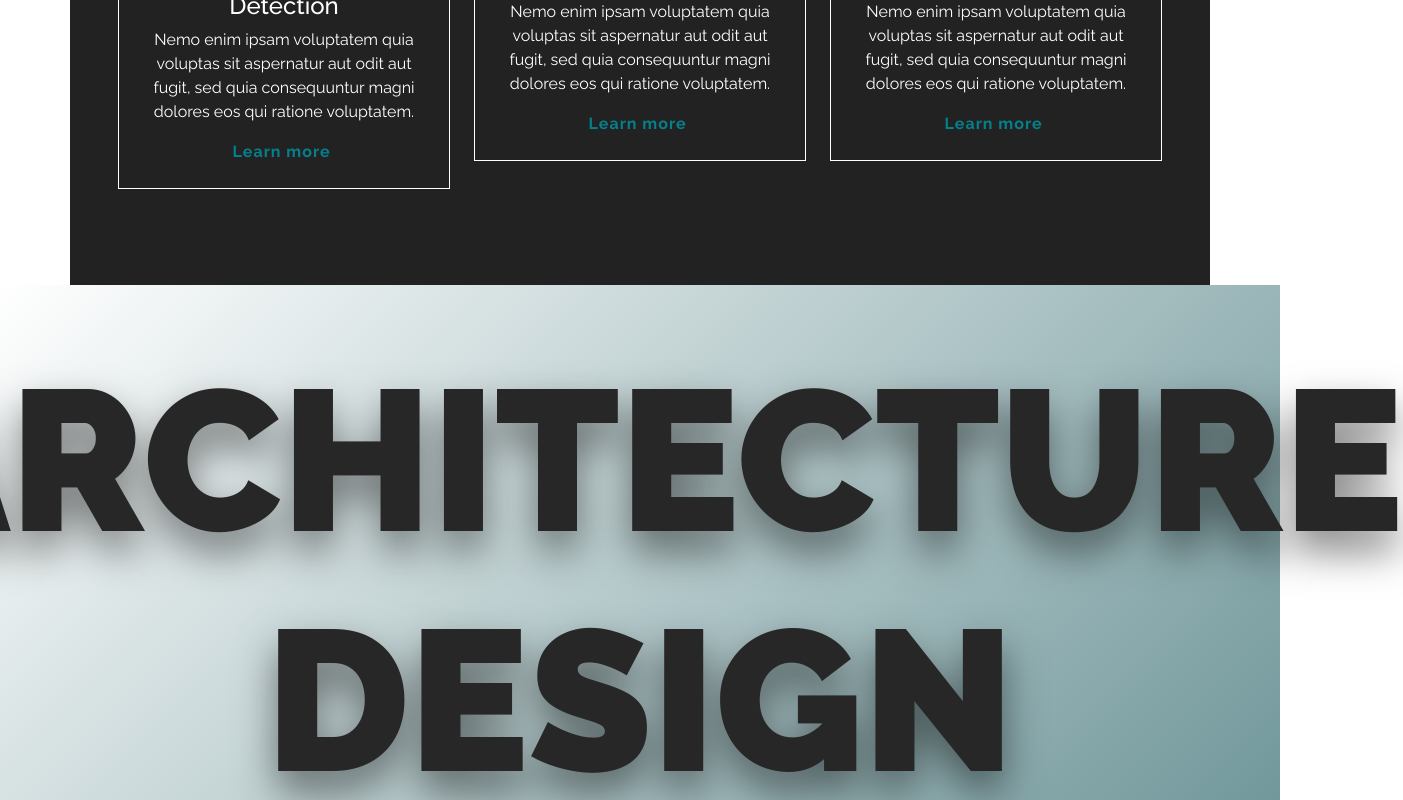
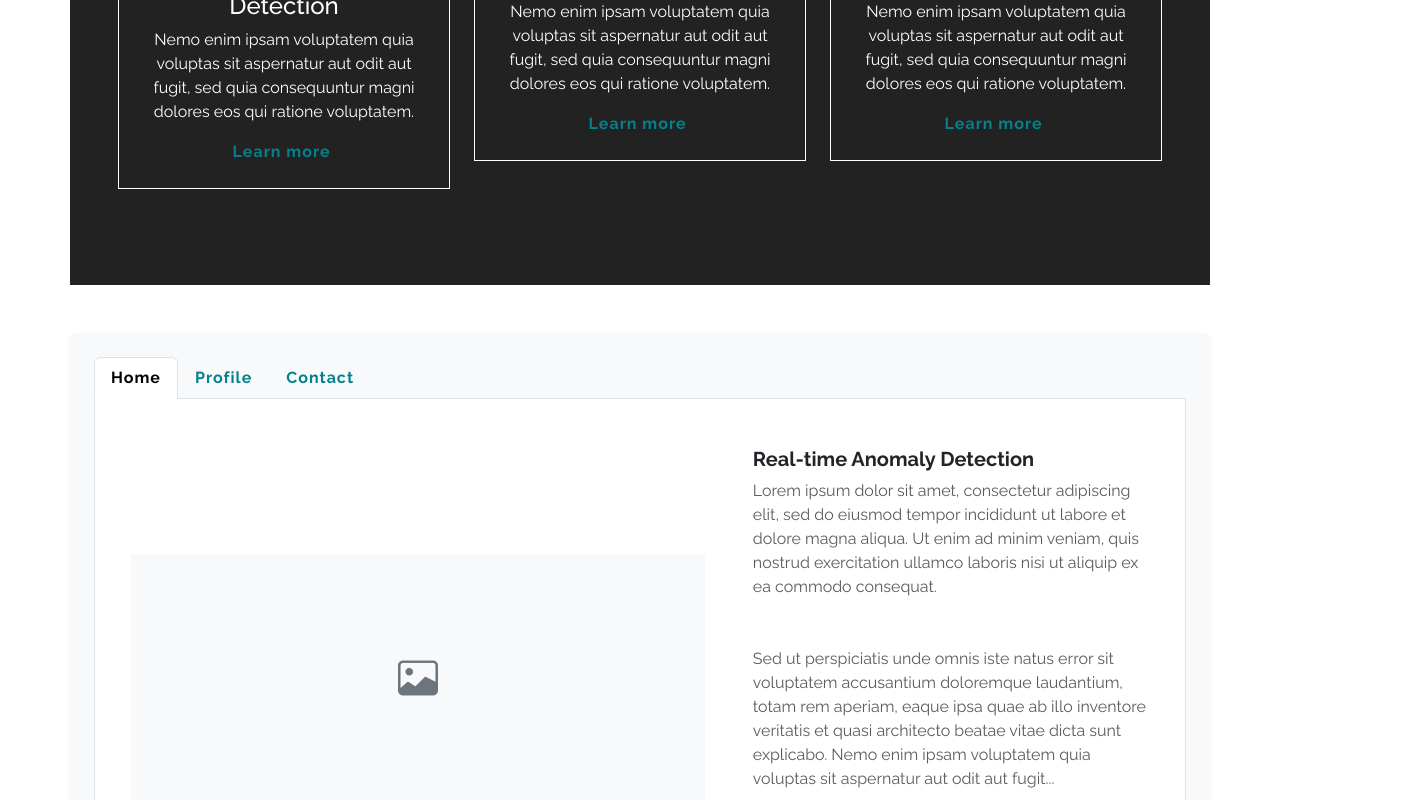
Before and after one commit to ahn-nath/personal_website_2.0, a React (Create React App) app: page /projects in a window 1280 px wide. Shown: the part 2000-2800 px from the top of the page, 1403 px wide, since content can reach past the window. Built offline with nearby package versions, Linux system fonts and the light colour scheme.

Commit message:
feat: complete the architecture design section
- Created the section.
- Created a component to abstract the tab content.
- Removed navigation from the hero header component.

```diff
--- a/src/App.css
+++ b/src/App.css
@@ -11,6 +11,13 @@ a, .page-link {
     text-decoration: none;
     font-weight: 700;
   letter-spacing: 1px;
+}
+
+.nav-link{
+    color: #04818c;
+    text-decoration: none;
+    font-weight: 700;
+    letter-spacing: 1px;
 }
 
 body, h1,h2,h3,h4,h5,h6,p,a,ul,li,span,div {
--- a/src/pages/project/components/ArchitectureDesign.js
+++ b/src/pages/project/components/ArchitectureDesign.js
@@ -1,13 +1,106 @@
+import TabContentSection from "./TabContentSection";
+
+
 const ArchitectureDesignSection = () => {
-    return (
-        <section className="section-header top-section">
-            <div className="content-container-header content-theme-dark">
-                <div className="content-inner-header">
-                    <h1>Architecture Design</h1>
-                </div>
-            </div>
-        </section>
-    );
+  return (
+    <section>
+      <div className="container mt-5 bg-light p-4 rounded shadow-sm">
+        {/* Tabs */}
+        <ul className="nav nav-tabs" id="myTab" role="tablist">
+          <li className="nav-item" role="presentation">
+            <button
+              className="nav-link active"
+              id="home-tab"
+              data-bs-toggle="tab"
+              data-bs-target="#home"
+              type="button"
+              role="tab"
+              aria-controls="home"
+              aria-selected="true"
+            >
+              Home
+            </button>
+          </li>
+          <li className="nav-item" role="presentation">
+            <button
+              className="nav-link"
+              id="profile-tab"
+              data-bs-toggle="tab"
+              data-bs-target="#profile"
+              type="button"
+              role="tab"
+              aria-controls="profile"
+              aria-selected="false"
+            >
+              Profile
+            </button>
+          </li>
+          <li className="nav-item" role="presentation">
+            <button
+              className="nav-link"
+              id="contact-tab"
+              data-bs-toggle="tab"
+              data-bs-target="#contact"
+              type="button"
+              role="tab"
+              aria-controls="contact"
+              aria-selected="false"
+            >
+              Contact
+            </button>
+          </li>
+        </ul>
+
+        {/* Tab Content */}
+        <div className="tab-content p-4 bg-white border border-top-0 rounded-bottom" id="myTabContent">
+
+          {/* Home Tab  */}
+          <div className="tab-pane fade show active" id="home" role="tabpanel" aria-labelledby="home-tab">
+
+            <TabContentSection
+              title="Real-time Anomaly Detection"
+              texts={[
+                "Lorem ipsum dolor sit amet, consectetur adipiscing elit, sed do eiusmod tempor incididunt ut labore et dolore magna aliqua. Ut enim ad minim veniam, quis nostrud exercitation ullamco laboris nisi ut aliquip ex ea commodo consequat.",
+                "Sed ut perspiciatis unde omnis iste natus error sit voluptatem accusantium doloremque laudantium, totam rem aperiam, eaque ipsa quae ab illo inventore veritatis et quasi architecto beatae vitae dicta sunt explicabo. Nemo enim ipsam voluptatem quia voluptas sit aspernatur aut odit aut fugit...",
+              ]}
+              highlight="60% Reduced False Positives"
+            />
+
+          </div>
+
+
+          {/* Profile Tab */}
+          <div className="tab-pane fade" id="profile" role="tabpanel" aria-labelledby="profile-tab">
+
+            <TabContentSection
+              title="Profile Section"
+              texts={[
+                "Sed ut perspiciatis unde omnis iste natus error sit voluptatem accusantium doloremque laudantium, totam rem aperiam, eaque ipsa quae ab illo inventore veritatis et quasi architecto beatae vitae dicta sunt explicabo.",
+                "Nemo enim ipsam voluptatem quia voluptas sit aspernatur aut odit aut fugit, sed quia consequuntur magni dolores eos qui ratione voluptatem sequi nesciunt.",
+              ]}
+              highlight="Learn More"
+            />
+          </div>
+
+          {/* Contact Tab */}
+          <div className="tab-pane fade" id="contact" role="tabpanel" aria-labelledby="contact-tab">
+
+            <TabContentSection
+              title="Contact Section"
+              texts={[
+                "At vero eos et accusamus et iusto odio dignissimos ducimus qui blanditiis praesentium voluptatum deleniti atque corrupti quos dolores et quas molestias excepturi sint occaecati cupiditate non provident.",
+                "Lorem ipsum dolor sit amet, consectetur adipiscing elit, sed do eiusmod tempor incididunt ut labore et dolore magna aliqua.",
+              ]}
+              highlight="Get in Touch"
+            />
+
+          </div>
+
+
+        </div>
+      </div>
+    </section>
+  );
 };
 
 export default ArchitectureDesignSection;
--- a/src/pages/project/components/HeroHeader.js
+++ b/src/pages/project/components/HeroHeader.js
@@ -8,21 +8,6 @@ const HeroHeader = () => {
 
   return (
     <header className="hero-header d-flex flex-column">
-      {/* Navigation */}
-      <nav className="d-flex justify-content-end py-4 px-4 px-md-5">
-        <ul className="nav gap-4">
-          <li className="nav-item">
-            <a href="#projects" className="nav-link text-light opacity-75">
-              Projects
-            </a>
-          </li>
-          <li className="nav-item">
-            <a href="#contact" className="nav-link text-light opacity-75">
-              Contact
-            </a>
-          </li>
-        </ul>
-      </nav>
 
       {/* Main Content */}
       <div className="container flex-grow-1 d-flex flex-column justify-content-center text-center text-md-start">
--- /dev/null
+++ b/src/pages/project/components/TabContentSection.js
@@ -0,0 +1,41 @@
+
+const TabContentSection = ({ title, texts = [], highlight, isActive=false }) => {
+    return (
+            <div className="row align-items-center">
+                {/* Left side image placeholder */}
+                <div className="col-md-7 text-center p-4">
+                    <div
+                        className="bg-light d-flex align-items-center justify-content-center"
+                        style={{ minHeight: "250px" }}
+                    >
+                        {/* TODO 1: replace content here with actual image */}
+                        <i className="bi bi-image fs-1 text-secondary"></i>
+                        {/* TODO 2: we need to have a feature that open the image as a view like in gallery with Boostrap (?) */}
+                    </div>
+                </div>
+
+                {/* Right side content */}
+                <div className="col-md-5 p-4">
+                    <h5 className="fw-bold">{title}</h5>
+
+                    {texts.map((text, idx) => (
+                        <p key={idx} className="text-muted mb-5">
+                            {text}
+                        </p>
+                    ))}
+
+                    {highlight && (
+                        <a
+                            href="#"
+                            className="fw-bold text-primary text-decoration-none mt-5 d-inline-block"
+                        >
+                            {highlight} <i className="bi bi-lightning-charge-fill"></i>
+                        </a>
+                    )}
+                </div>
+            </div>
+
+    );
+};
+
+export default TabContentSection;
```
